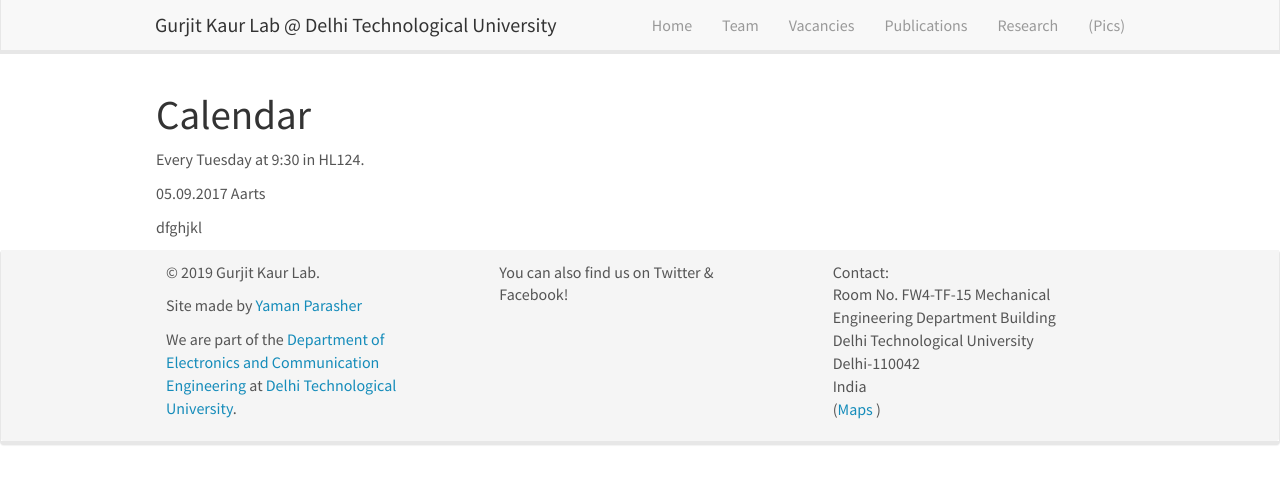
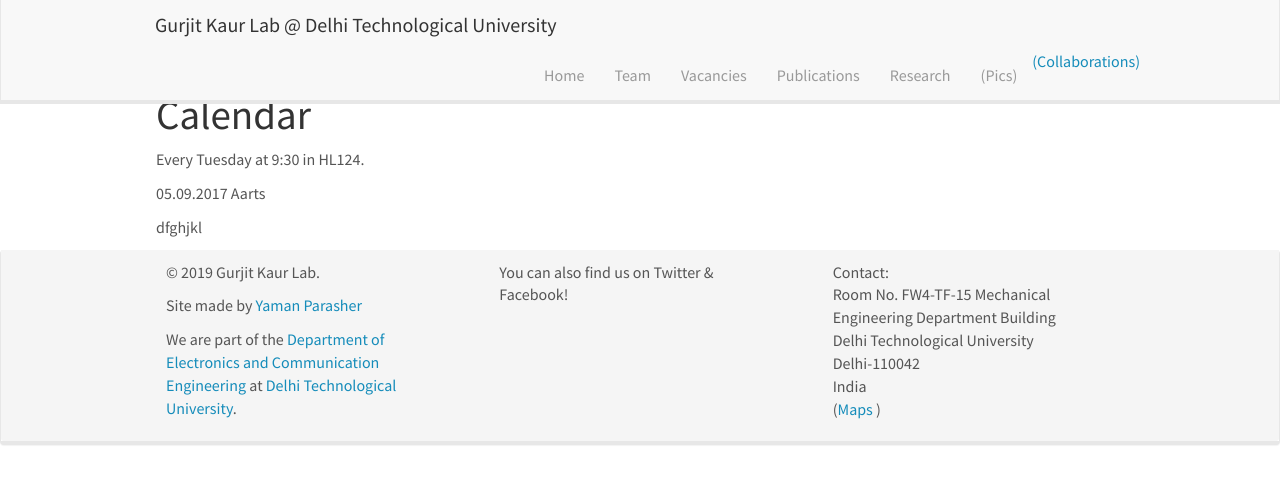
Before and after one commit to guritkaurlab/guritkaurlab.github.io, a Jekyll site: the page built from _pages/mini_lecture_series.md, in a window 1280 px wide. Shown: the top 484 px of the page. Built offline with Jekyll 4.4.1, drawn with Linux system fonts in a browser that asks for light colours; nearby versions of some CDN libraries.

Commit message:
Update header.html

```diff
--- a/_includes/header.html
+++ b/_includes/header.html
@@ -17,7 +17,8 @@
 		<li><a href="{{ site.url }}{{ site.baseurl }}/vacancies">Vacancies</a></li>
 		<li><a href="{{ site.url }}{{ site.baseurl }}/publications">Publications</a></li>
 		<li><a href="{{ site.url }}{{ site.baseurl }}/research">Research</a></li>
-		<li><a href="{{ site.url }}{{ site.baseurl }}/pictures">(Pics)</a></li>
+		<li><a href="{{ site.url }}{{ site.baseurl }}/pictures">(Pics)</a></li
+	        <li><a href="{{ site.url }}{{ site.baseurl }}/Collaborations">(Collaborations)</a></li>
 	  </ul>
 	</div>
   </div>
```
